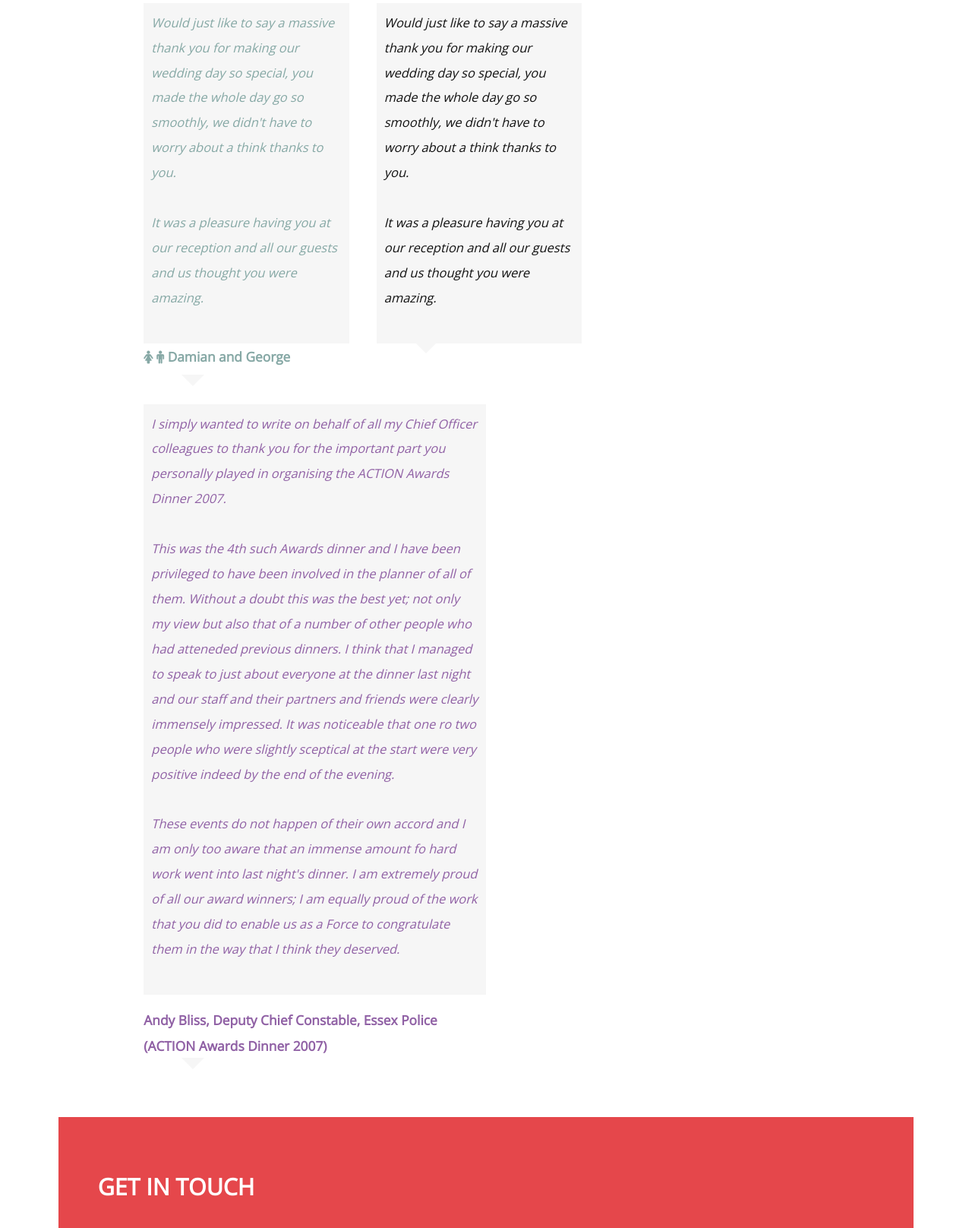
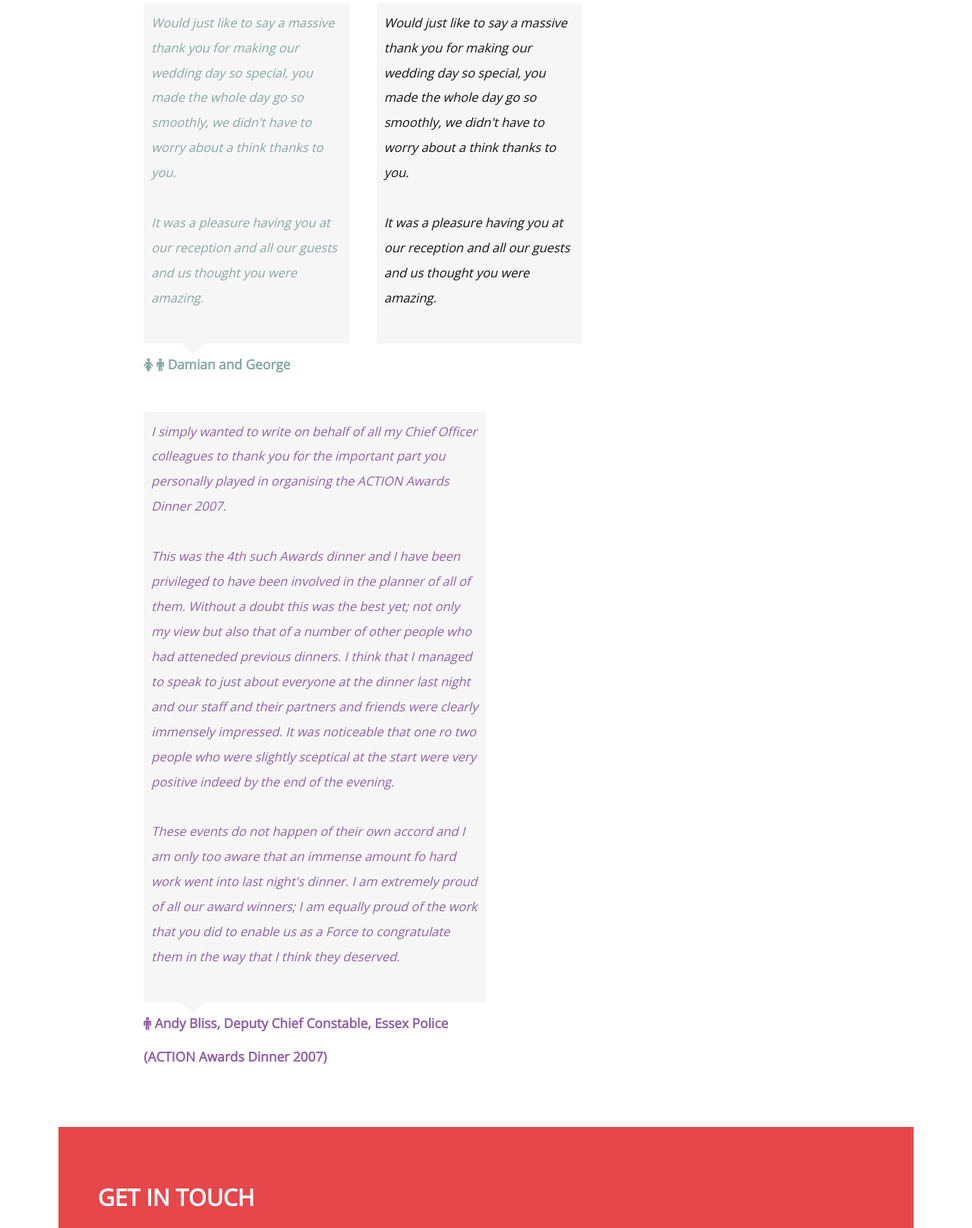
Before and after one commit to RSStudios/EssexCelebrant, an ASP.NET MVC app: page /Testimonials in a window 1280 px wide. Shown: the part 513-2129 px from the top of the page at 76% size. Run offline with ASP.NET Core 8 and stand-ins for ASP.NET MVC 5, Linux system fonts and the light colour scheme; style sheets or scripts are compiled from the project's sources; the project's own start-up code is not run; a stand-in starts its controllers and pages; some libraries are stand-ins or nearby versions.

Commit message:
Further changes.

```diff
--- a/EssexCelebrant/Content/CSS/Testimonials.min.css
+++ b/EssexCelebrant/Content/CSS/Testimonials.min.css
@@ -1 +1 @@
-.testimonials-header{background-image:url("../Images/Testimonial.jpg");background-color:#f6f6f6;background-size:cover;background-position:50% 70%;height:350px;margin-bottom:50px;}.testimonial-header--text{position:absolute;color:#fff;top:18%;left:38%;font-size:265%;letter-spacing:8px;}.testimonials{margin:0 10% 40px 10%;}.testimonials .testimonials-content .testimonial{position:relative;float:left;}.testimonials .testimonials-content .testimonial.small{width:10%;}.testimonials .testimonials-content .testimonial.medium{width:30%;margin:0 4% 4% 0;}.testimonials .testimonials-content .testimonial.large{width:50%;margin:0 4% 4% 0;}.testimonials .testimonials-content .testimonial blockquote{quotes:none;padding:10px;border:none;font-size:95%;background-color:#f6f6f6;font-style:italic;}.testimonials .testimonials-content .testimonial blockquote q{background-color:#f6f6f6;}.testimonials .testimonials-content .testimonial blockquote:after{content:"";display:block;position:absolute;bottom:-13px;left:50px;width:0;border-width:15px 15px 0;border-style:solid;border-color:#f6f6f6 transparent;}.testimonials .green{color:#86a8a5;}.testimonials .green.bold{font-weight:bold;}.testimonials .purple{color:#9061a5;}.testimonials .purple.bold{font-weight:bold;}
+.testimonials-header{background-image:url("../Images/Testimonial.jpg");background-color:#f6f6f6;background-size:cover;background-position:50% 70%;height:350px;margin-bottom:50px;}.testimonial-header--text{position:absolute;color:#fff;top:18%;left:38%;font-size:265%;letter-spacing:8px;}.testimonials{margin:0 10% 40px 10%;}.testimonials .testimonials-content .testimonial{position:relative;float:left;}.testimonials .testimonials-content .testimonial.small{width:10%;}.testimonials .testimonials-content .testimonial.medium{width:30%;margin:0 4% 4% 0;}.testimonials .testimonials-content .testimonial.large{width:50%;margin:0 4% 4% 0;}.testimonials .testimonials-content .testimonial blockquote{quotes:none;padding:10px;border:none;font-size:95%;background-color:#f6f6f6;font-style:italic;}.testimonials .testimonials-content .testimonial blockquote q{background-color:#f6f6f6;}.testimonials .testimonials-content .testimonial .client{position:relative;margin-top:10px;}.testimonials .testimonials-content .testimonial .client:before{content:"";display:block;position:absolute;left:50px;top:-10px;width:0;border-width:15px 15px 0;border-style:solid;border-color:#f6f6f6 transparent;}.testimonials .green{color:#86a8a5;}.testimonials .green.bold{font-weight:bold;}.testimonials .purple{color:#9061a5;}.testimonials .purple.bold{font-weight:bold;}
--- a/EssexCelebrant/Views/Testimonials/Index.cshtml
+++ b/EssexCelebrant/Views/Testimonials/Index.cshtml
@@ -13,13 +13,15 @@
 <article class="testimonials">
     <section class="testimonials-content">
         <section class="testimonial medium">
+            <div>
                 <blockquote>
                     <q class="green">
                         <p>Would just like to say a massive thank you for making our wedding day so special, you made the whole day go so smoothly, we didn't have to worry about a think thanks to you.</p>
                         <p>It was a pleasure having you at our reception and all our guests and us thought you were amazing.</p>
                     </q>
                 </blockquote>
-            <section class="green bold">
+            </div>
+            <section class="client green bold">
                 <label class="green fa fa-female"></label>
                 <label class="green fa fa-male"></label>
                 Damian and George
@@ -38,7 +40,7 @@
 
     <section class="testimonials-content">
         <section class="testimonial large">
-            <section>
+            <div>
                 <blockquote>
                     <q class="purple">
                         <p>I simply wanted to write on behalf of all my Chief Officer colleagues to thank you for the important part you personally played in organising the ACTION Awards Dinner 2007.</p>
@@ -47,13 +49,12 @@
 
                     </q>
                 </blockquote>
-            </section>
-            <section class="purple bold">
-                <label class="purple"></label>
+            </div>
+                <section class="client purple bold">
+                    <label class="purple fa fa-male"></label>
                     Andy Bliss, Deputy Chief Constable, Essex Police (ACTION Awards Dinner 2007)
                 </section>
         </section>
-
     </section>
     <div style="clear: both;"></div>
 </article>
```
Also changed, not shown: EssexCelebrant/Content/CSS/Testimonials.css (+5 -2 lines), EssexCelebrant/Content/CSS/Testimonials.scss (+7 -2 lines). Lines whose indentation alone changed are shown as unchanged.
